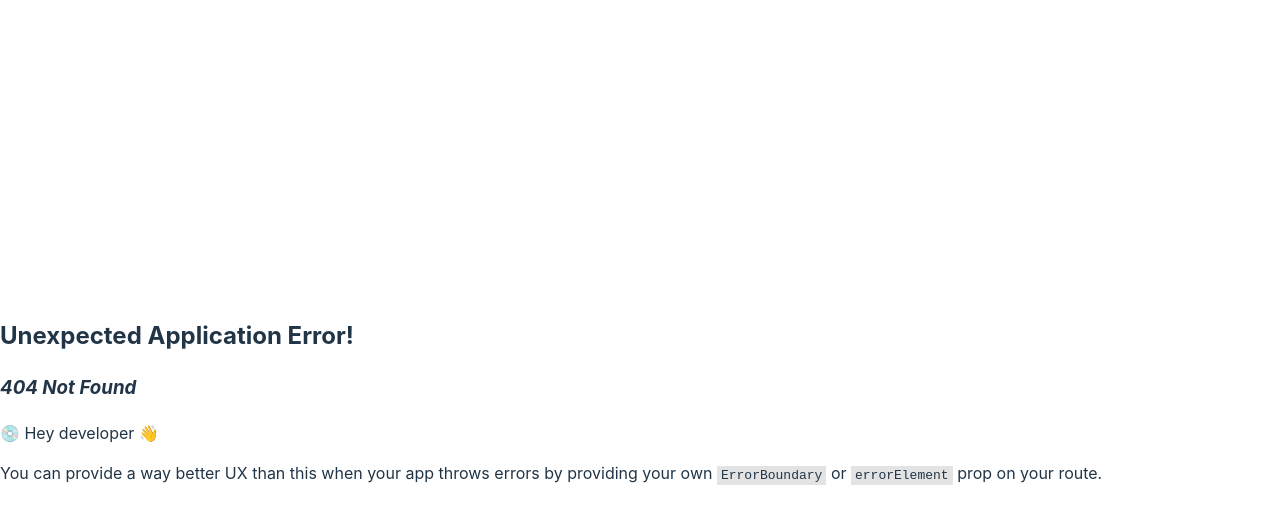
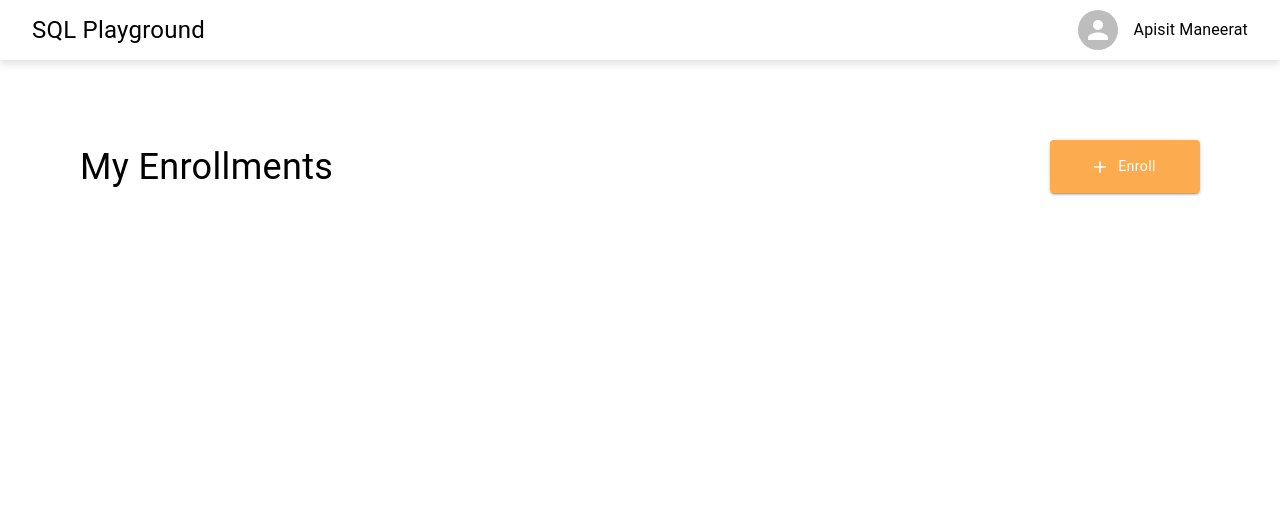
Before and after one commit to BSthun/CSWorkshop, a React (Vite) app in the folder sql-grader/frontend/: page /enrollment in a window 1280 px wide. Before the commit this address had no page. Shown: the top 524 px of the page. Built offline with nearby package versions, Linux system fonts and the light colour scheme.

Commit message:
fix: style

```diff
--- a/sql-grader/frontend/src/App.tsx
+++ b/sql-grader/frontend/src/App.tsx
@@ -1,4 +1,6 @@
 import './App.css'
+import MainLayout from './layouts/MainLayout'
+import Enrollment from './pages/Enrollment'
 import Home from './pages/Home'
 import { ThemeProvider, createTheme } from '@mui/material/styles'
 import { RouterProvider, createBrowserRouter } from 'react-router-dom'
@@ -16,6 +18,7 @@ function App() {
 		typography: {
 			allVariants: {
 				color: 'black',
+				fontWeight: 400,
 			},
 		},
 	})
@@ -24,6 +27,14 @@ function App() {
 		{
 			path: '/',
 			element: <Home />,
+		},
+		{
+			path: '/enrollment',
+			element: (
+				<MainLayout>
+					<Enrollment />
+				</MainLayout>
+			),
 		},
 	])
 
--- a/sql-grader/frontend/src/components/Navbar.tsx
+++ b/sql-grader/frontend/src/components/Navbar.tsx
@@ -1,7 +1,27 @@
+import { Avatar, Box, Typography } from '@mui/material'
 import React from 'react'
 
 const Navbar = () => {
-	return <div>Navbar</div>
+	return (
+		<Box sx={{ width: '100vw', backgroundColor: 'white' }}>
+			<Box
+				sx={{
+					display: 'flex',
+					justifyContent: 'space-between',
+					alignItems: 'center',
+					px: 4,
+					py: 1.25,
+					boxShadow: '0px 4px 8px rgba(0, 0, 0, 0.12);',
+				}}
+			>
+				<Typography fontSize={24}>SQL Playground</Typography>
+				<Box sx={{ display: 'flex', alignItems: 'center' }}>
+					<Avatar></Avatar>
+					<Typography ml={2}>Apisit Maneerat</Typography>
+				</Box>
+			</Box>
+		</Box>
+	)
 }
 
 export default Navbar
--- a/sql-grader/frontend/src/index.css
+++ b/sql-grader/frontend/src/index.css
@@ -4,9 +4,8 @@
 	font-weight: 400;
 
 	color-scheme: light dark;
-  color: rgba(255, 255, 255, 0.87);
-  background-color: #242424;
-
+	color: black;
+	background-color: #f5f5f5;
 	font-synthesis: none;
 	text-rendering: optimizeLegibility;
 	-webkit-font-smoothing: antialiased;
@@ -26,7 +25,6 @@ a:hover {
 body {
 	margin: 0;
 	display: flex;
-  place-items: center;
 	min-width: 320px;
 	min-height: 100vh;
 }
--- /dev/null
+++ b/sql-grader/frontend/src/pages/Enrollment.tsx
@@ -0,0 +1,32 @@
+import { Add } from '@mui/icons-material'
+import { Box, Button, Typography } from '@mui/material'
+import React from 'react'
+
+const Enrollment = () => {
+	return (
+		<Box p="80px">
+			<Box
+				sx={{
+					display: 'flex',
+					justifyContent: 'space-between',
+				}}
+			>
+				<Typography fontSize={36}>My Enrollments</Typography>
+				<Button
+					startIcon={<Add />}
+					variant="contained"
+					sx={{
+						backgroundColor: '#FCAC4E',
+						textTransform: 'none',
+						width: '150px',
+						height: '53px',
+					}}
+				>
+					Enroll
+				</Button>
+			</Box>
+		</Box>
+	)
+}
+
+export default Enrollment
```
Lines whose indentation alone changed are shown as unchanged.
